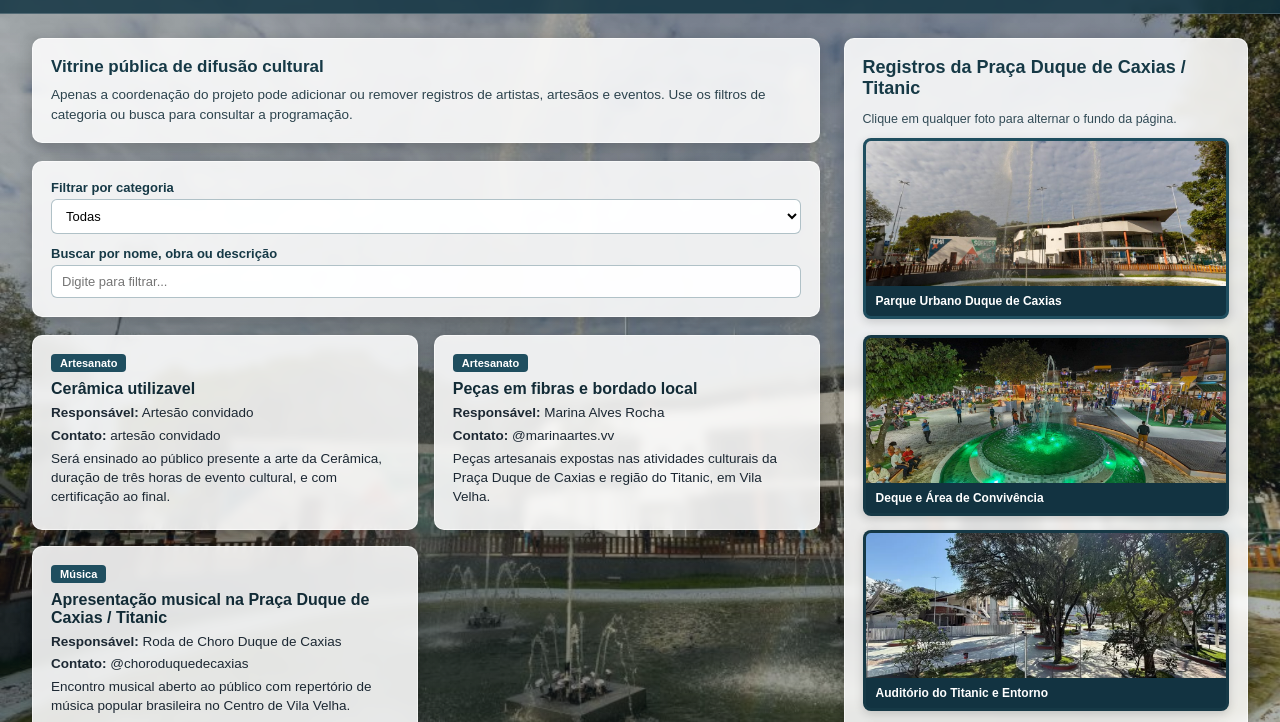
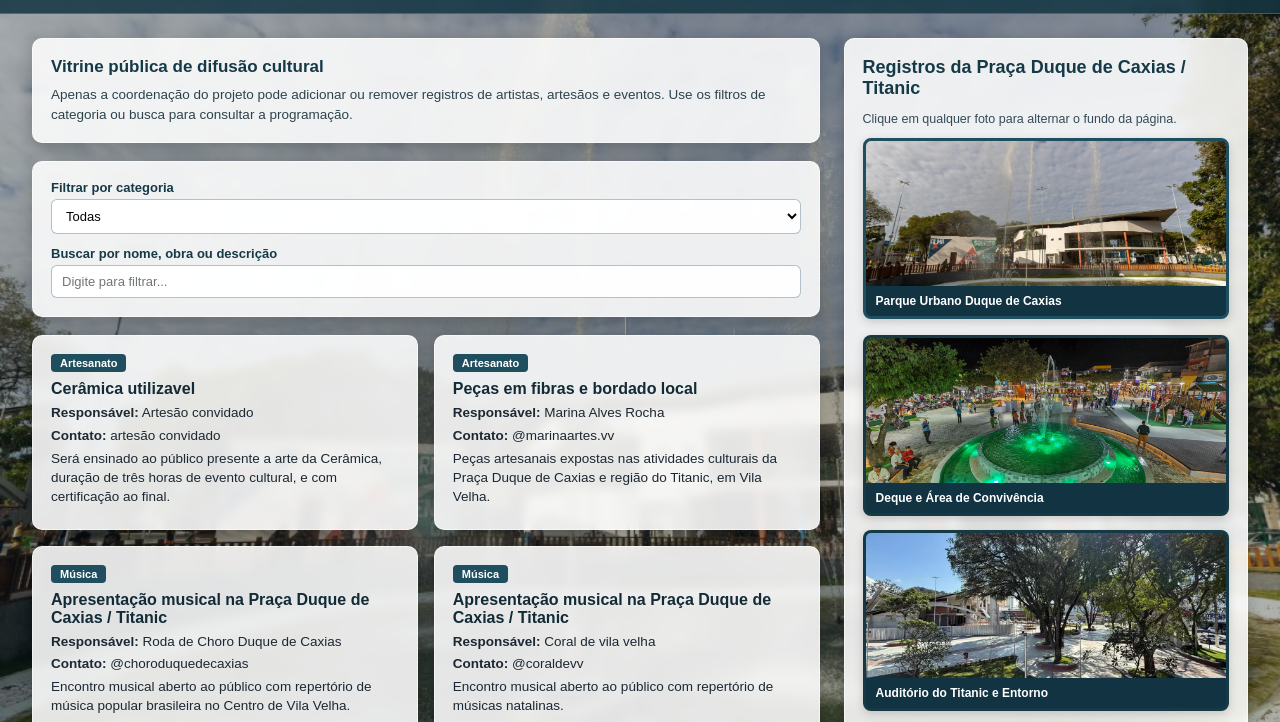
Before and after one commit to Fernando-0378/vitrine-cultural-duque-de-caxias, a plain HTML site: page index.html in a window 1280 px wide. Shown: the part 67-789 px from the top of the page. Drawn offline with Linux system fonts and the light colour scheme.

Commit message:
Update index.html

```diff
--- a/index.html
+++ b/index.html
@@ -545,7 +545,15 @@
         categoria: "Música",
         contato: "@choroduquedecaxias",
         descricao: "Encontro musical aberto ao público com repertório de música popular brasileira no Centro de Vila Velha."
-      }
+      },
+      {
+        id: 4,
+        artista: "Coral de vila velha",
+        titulo: "Apresentação musical na Praça Duque de Caxias / Titanic",
+        categoria: "Música",
+        contato: "@coraldevv",
+        descricao: "Encontro musical aberto ao público com repertório de músicas natalinas."
+      },
     ];
 
     function carregarItens() {
```
